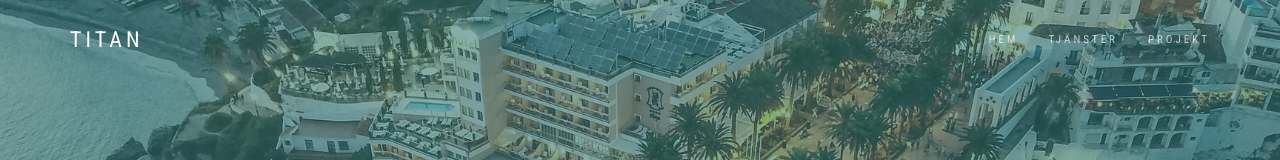
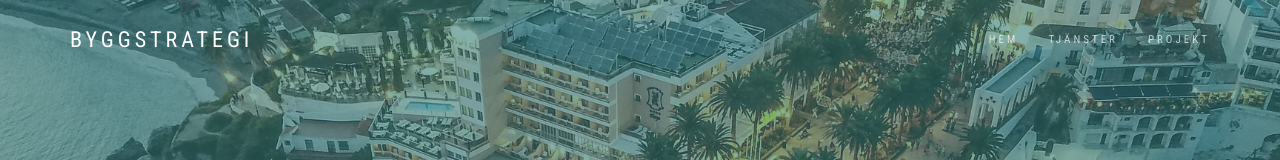
Before and after one commit to self85/byggstrategi_agency, a plain HTML site: page index.html in a window 1280 px wide. Shown: the top 160 px of the page. Drawn offline with nearby package versions, Linux system fonts and the light colour scheme; some packages are replaced by stand-ins of ours; a web font is replaced by a local one.

Commit message:
changed header

```diff
--- a/index.html
+++ b/index.html
@@ -65,7 +65,7 @@
         <div class="navbar-header">
           <button class="navbar-toggle" type="button" data-toggle="collapse" data-target="#custom-collapse"><span
               class="sr-only">Toggle navigation</span><span class="icon-bar"></span><span class="icon-bar"></span><span
-              class="icon-bar"></span></button><a class="navbar-brand" href="index.html">Titan</a>
+              class="icon-bar"></span></button><a class="navbar-brand" href="index.html">BYGGSTRATEGI</a>
         </div>
         <div class="collapse navbar-collapse" id="custom-collapse">
           <ul class="nav navbar-nav navbar-right">
```
